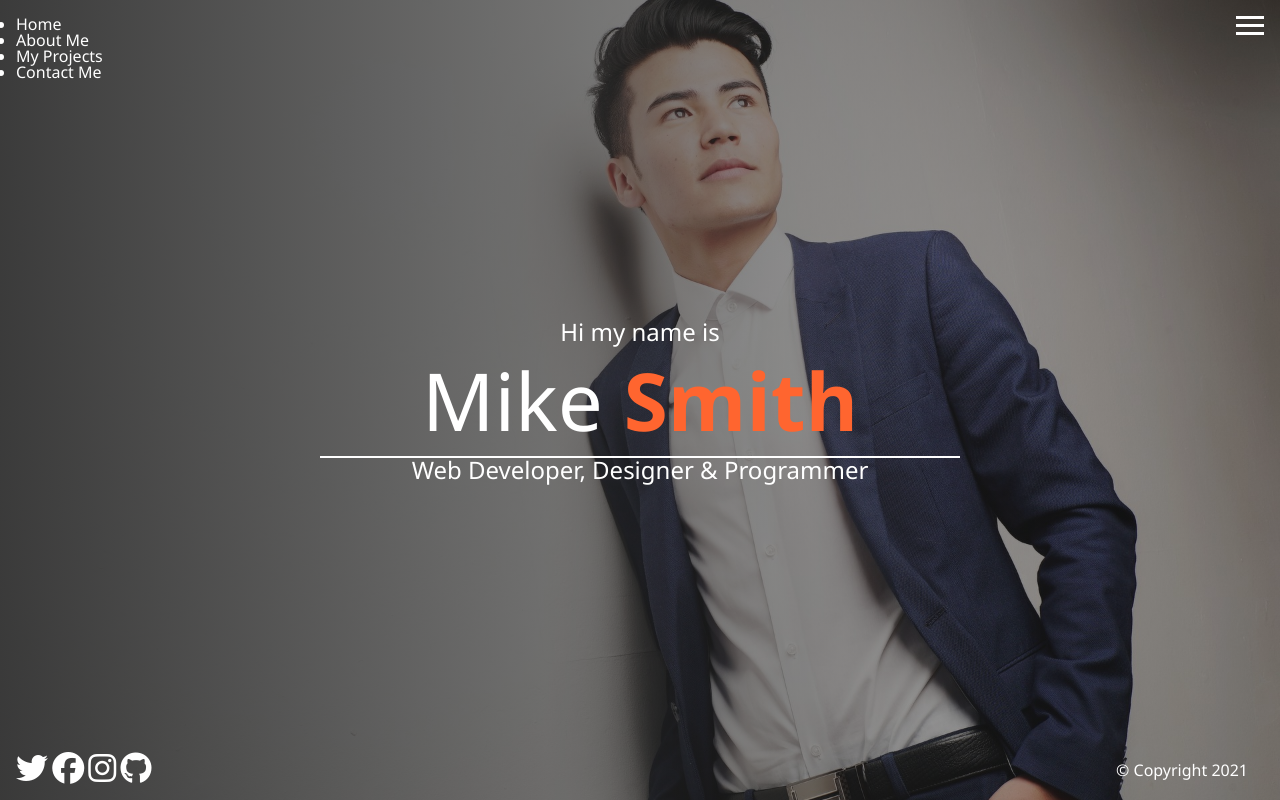
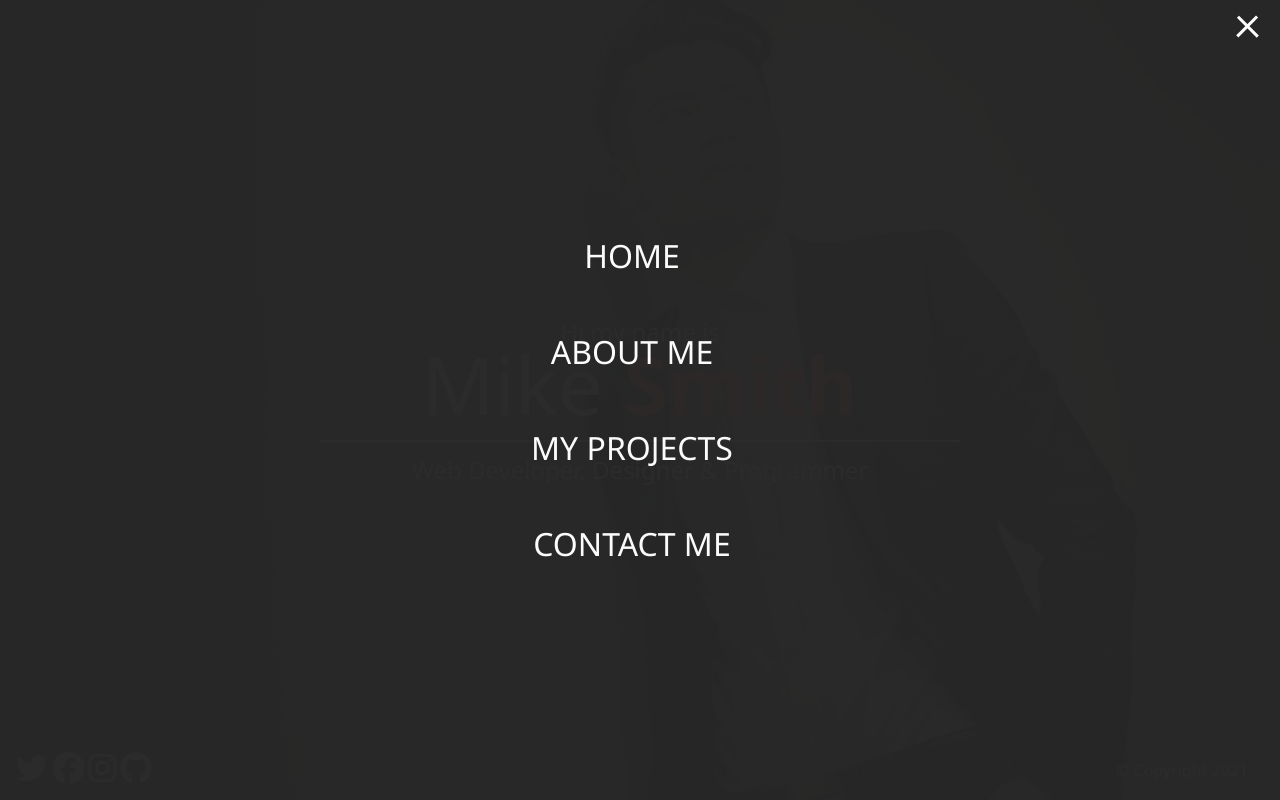
Before and after one commit to Ronmycode/Sass_Intro, a plain HTML site: page app/index.html in a window 1280 px wide. Both pictures are taken after a click on the element 1250 px from the left and 26 px from the top of the page. Drawn offline with Linux system fonts and the light colour scheme.

Commit message:
done with menu button

```diff
--- a/js/main.js
+++ b/js/main.js
@@ -1,5 +1,8 @@
 const menuBtn = document.querySelector('.menu-btn');
-const hamburger = document.querySelector('menu-btn__burger');
+const hamburger = document.querySelector('.menu-btn__burger');
+const nav = document.querySelector('.nav');
+const menuNav = document.querySelector('.menu-nav');
+const navItems = document.querySelectorAll('.menu-nav__item');
 
 let showMenu = false;
 
@@ -8,9 +11,17 @@ menuBtn.addEventListener('click', toggleMenu);
 function toggleMenu(){
     if(!showMenu){
         hamburger.classList.add('open');
+        nav.classList.add('open')
+        menuNav.classList.add('open');
+        navItems.forEach(item => item.classList.add('open'));
+
         showMenu = true;
     }else{
         hamburger.classList.remove('open');
+        nav.classList.remove('open')
+        menuNav.classList.remove('open');
+        navItems.forEach(item => item.classList.remove('open'));
+
         showMenu = false;
     }
 }
--- a/scss/_home.scss
+++ b/scss/_home.scss
@@ -16,7 +16,7 @@
     &__name{
        font-size: 5rem;
        padding-bottom: 1rem;
-       margin-top: 1rem;
+       margin-bottom: 1rem;
        border-bottom: 2px solid white;
 
        &--last {
--- a/scss/_menu.scss
+++ b/scss/_menu.scss
@@ -39,6 +39,79 @@
         &.open{
             transform: rotate(720deg);
             background: transparent;
+
+            &::before{
+                transform: rotate(45deg) translate(5px, 8px);
+            }
+
+            &::after{
+                transform: rotate(-45deg) translate(3px, -7px);
+            }
+
         }
     }
 }
+
+.nav {
+    position: fixed;
+    top: 0;
+    left: 0;
+    width: 100vw;
+    opacity: 0.98;
+    visibility: hidden;
+
+    &.open{
+        visibility: visible;
+    }
+
+    .menu-nav {
+        display: flex;
+        flex-flow: column wrap;
+        align-items: center;
+        justify-content: center;
+        height: 100vh;
+        overflow: hidden;
+        background: $primary-color;
+        list-style-type: none;
+        padding-right: 1rem;
+        transform: translateY(-100%);
+        @include transition-ease
+
+        &.open {
+            transform: translateY(0);
+        }
+
+        &__item {
+            transform: translateX(100vw);
+            @include transition-ease;
+
+            &.open{
+                transform: translateX(0);
+            }
+
+            &.active >a {
+                color: $secondary-color;
+            }
+        }
+
+        &__link {
+            display: inline-block;
+            font-size: 2rem;
+            text-transform: uppercase;
+            padding: 2rem 0;
+            font-weight: 300;
+            @include transition-ease
+
+            &:hover{
+                color: $secondary-color;
+            }
+        }
+    }
+
+}
+
+@for $i from 1 through 4{
+    .menu-nav__item:nth-child(#{$i}){
+        transition-delay: ($i * 0.1s) + 0.15s;
+    }
+}
```
Also changed, not shown: scss/main.css, 1 other file.
